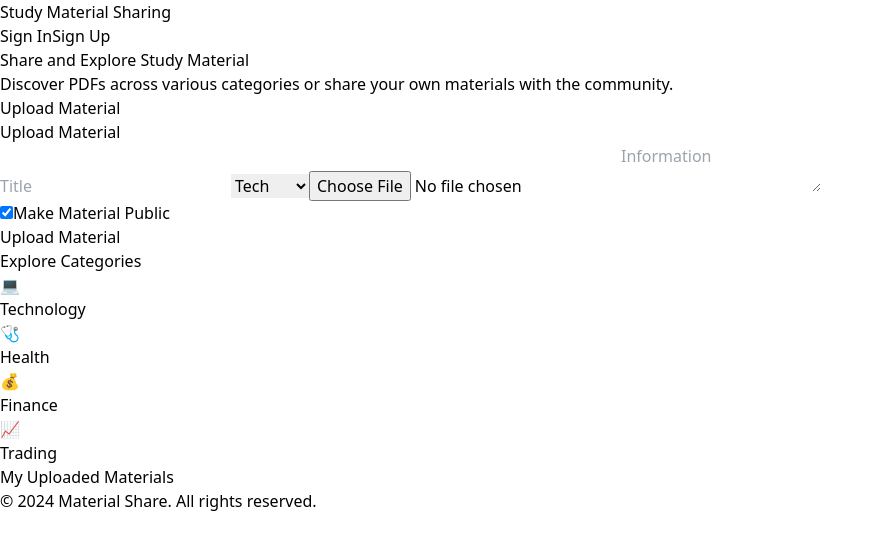
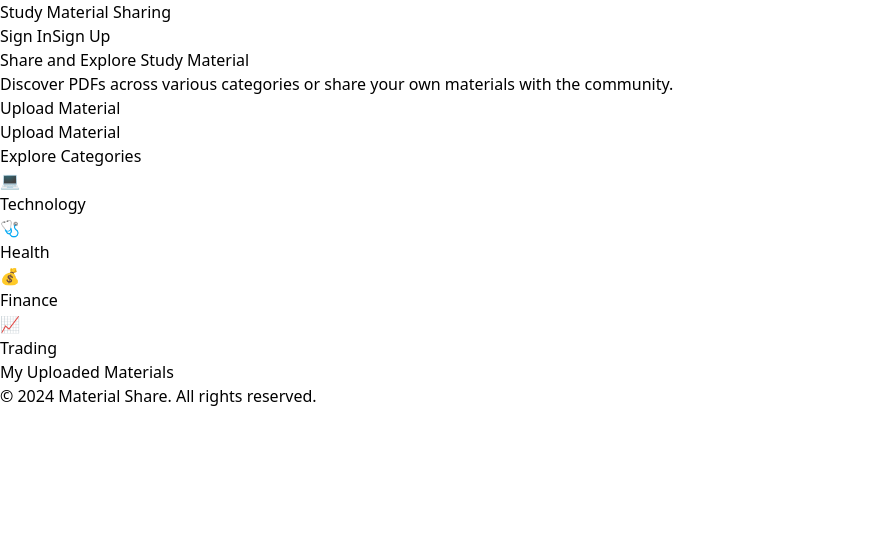
Before and after one commit to Aniket093003/Study_material_sharing, a React (Vite) app in the folder Frontend/: page / in a window 1280 px wide. Both pictures are taken after a click on the button "Upload Material". Shown: the top 550 px of the page, without its empty margins (0-882 px from the left). Built offline with nearby package versions, Linux system fonts and the light colour scheme.

Commit message:
frontend

```diff
--- a/Frontend/src/App.jsx
+++ b/Frontend/src/App.jsx
@@ -13,7 +13,7 @@ const App = () => {
           <Route path="/" element={<HomePage />} />
           <Route path="/SignUp" element={<SignUp />} />
           <Route path="/SignIn" element={<SignIn />} />
-          <Route path="/my-library" element={<MyLibrary />} />
+          <Route path="/library" element={<MyLibrary />} />
 
         </Routes>
       </div>
--- a/Frontend/src/Screens/UploadMaterial.jsx
+++ b/Frontend/src/Screens/UploadMaterial.jsx
@@ -1,116 +1,153 @@
 import React, { useState } from "react";
 import axios from "axios";
 
-const UploadMaterial = ({ closeModal }) => {
-  const [title, setTitle] = useState("");
-  const [category, setCategory] = useState("tech");
-  const [pdfUrl, setPdfUrl] = useState("");
-  const [information, setInformation] = useState("");
-  const [error, setError] = useState("");
-  const [successMessage, setSuccessMessage] = useState("");
-  const [isPublic, setIsPublic] = useState(true);
+const UploadMaterial = () => {
+  const [file, setFile] = useState(null); // For the selected file
+  const [name, setName] = useState(""); // Name of the material
+  const [category, setCategory] = useState(""); // Category selection
+  const [message, setMessage] = useState(""); // Success/error messages
+  const [loading, setLoading] = useState(false); // Upload progress
+  const [modalOpen, setModalOpen] = useState(false); // Modal open state
+
+  const categories = ["Technology", "Health", "Finance", "Trading"]; // Category options
 
   const handleSubmit = async (e) => {
     e.preventDefault();
 
-    if (!title || !category || !pdfUrl || !information) {
-      setError("All fields are required.");
+    // Validate input
+    if (!file || !name || !category) {
+      setMessage("Please fill in all fields and select a file.");
       return;
     }
 
+    const formData = new FormData();
+    formData.append("file", file);
+    formData.append("name", name);
+    formData.append("category", category);
+
     try {
-      const response = await axios.post("http://localhost:4000/api/material", {
-        title,
-        category,
-        pdf_url: pdfUrl,
-        material: [
-          {
-            name: title,
-            format: "PDF",
-            information,
-          },
-        ],
-        isPublic,
-      });
+      setLoading(true);
+      setMessage("");
 
-      setTitle("");
-      setCategory("tech");
-      setPdfUrl("");
-      setInformation("");
-      setIsPublic(true);
-      setSuccessMessage("Material uploaded successfully!");
-      setError("");
-    } catch (err) {
-      setError(err.response?.data?.message || "Upload failed. Please try again.");
+      const response = await axios.post(
+        "http://localhost:4000/api/material/upload",
+        formData
+      );
+
+      setMessage("File uploaded successfully!");
+      console.log(response.data);
+      setFile(null);
+      setName("");
+      setCategory("");
+      setModalOpen(false); // Close modal on success
+    } catch (error) {
+      setMessage("File upload failed. Please try again.");
+      console.error(error);
+    } finally {
+      setLoading(false);
     }
   };
 
-  const handleOutsideClick = (e) => {
-    if (e.target === e.currentTarget) {
-      closeModal();
-    }
+  const closeModal = () => {
+    setModalOpen(false);
   };
 
   return (
+    <div>
+      {/* Button to open modal */}
+      <button
+        onClick={() => setModalOpen(true)}
+        className="w-full bg-blue-500 text-white py-2 rounded-lg hover:bg-blue-600 transition duration-200"
+      >
+        Upload Material
+      </button>
+
+      {/* Modal */}
+      {modalOpen && (
         <div
-      className="fixed inset-0 bg-black bg-opacity-50 flex justify-center items-center z-50"
-      onClick={handleOutsideClick}
+          className="fixed inset-0 bg-black bg-opacity-50 flex justify-center items-center"
+          onClick={closeModal} // Close modal when clicking outside
         >
           <div
-        className="bg-white p-6 rounded-lg w-96"
-        onClick={(e) => e.stopPropagation()}
+            className="bg-white p-6 rounded-lg w-full max-w-lg"
+            onClick={(e) => e.stopPropagation()} // Prevent click event propagation inside modal
           >
-        <h2 className="text-2xl font-bold mb-4 text-center">Upload Material</h2>
-
-        {successMessage && <p className="text-green-500 text-center">{successMessage}</p>}
-        {error && <p className="text-red-500 text-center">{error}</p>}
-
-        <form onSubmit={handleSubmit}>
+            <form onSubmit={handleSubmit} className="space-y-4">
+              {/* Material Name */}
+              <div>
+                <label className="block text-gray-700 font-medium mb-2">
+                  Material Name
+                </label>
                 <input
                   type="text"
-            placeholder="Title"
-            value={title}
-            onChange={(e) => setTitle(e.target.value)}
-            className="w-full p-2 mb-4 border rounded"
+                  value={name}
+                  onChange={(e) => setName(e.target.value)}
+                  placeholder="Enter material name"
+                  className="w-full border rounded-lg p-2 focus:ring focus:ring-blue-300"
+                  required
                 />
+              </div>
+
+              {/* Category Selection */}
+              <div>
+                <label className="block text-gray-700 font-medium mb-2">
+                  Select Category
+                </label>
                 <select
                   value={category}
                   onChange={(e) => setCategory(e.target.value)}
-            className="w-full p-2 mb-4 border rounded"
+                  className="w-full border rounded-lg p-2 focus:ring focus:ring-blue-300"
+                  required
                 >
-            <option value="tech">Tech</option>
-            <option value="health">Health</option>
-            <option value="finance">Finance</option>
-            <option value="trading">Trading</option>
+                  <option value="" disabled>
+                    Choose a category
+                  </option>
+                  {categories.map((cat) => (
+                    <option key={cat} value={cat}>
+                      {cat}
+                    </option>
+                  ))}
                 </select>
+              </div>
+
+              {/* File Input */}
+              <div>
+                <label className="block text-gray-700 font-medium mb-2">
+                  Upload File
+                </label>
                 <input
                   type="file"
                   onChange={(e) => setFile(e.target.files[0])}
-            className="w-full p-2 mb-4 border rounded"
+                  className="w-full border p-2 rounded-lg focus:ring focus:ring-blue-300"
+                  required
                 />
-          <textarea
-            placeholder="Information"
-            value={information}
-            onChange={(e) => setInformation(e.target.value)}
-            className="w-full p-2 mb-4 border rounded"
-          />
-          <div className="flex items-center mb-4">
-            <input
-              type="checkbox"
-              checked={isPublic}
-              onChange={() => setIsPublic(!isPublic)}
-              className="mr-2"
-            />
-            <label>Make Material Public</label>
               </div>
+
+              {/* Submit Button */}
               <button
                 type="submit"
-            className="bg-blue-600 text-white px-6 py-3 rounded-md hover:bg-blue-700 w-full"
+                className="w-full bg-blue-500 text-white py-2 rounded-lg hover:bg-blue-600 transition duration-200"
+                disabled={loading}
               >
-            Upload Material
+                {loading ? "Uploading..." : "Upload Material"}
               </button>
+
+              {/* Message */}
+              {message && (
+                <p
+                  className={`mt-4 text-center ${
+                    message.includes("successfully")
+                      ? "text-green-600"
+                      : "text-red-600"
+                  }`}
+                >
+                  {message}
+                </p>
+              )}
             </form>
           </div>
+        </div>
+      )}
     </div>
   );
 };
```
Lines whose indentation alone changed are shown as unchanged.
